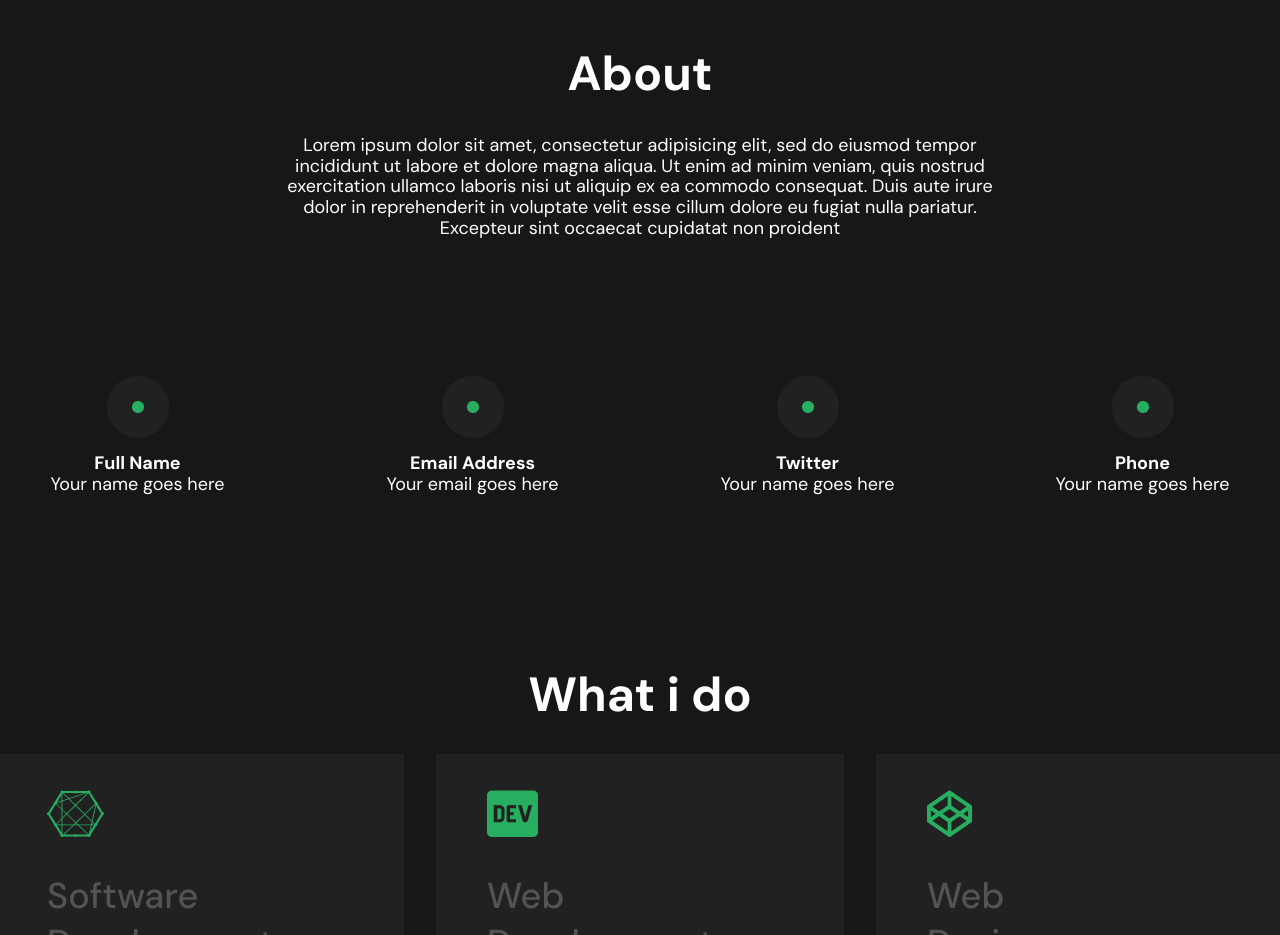
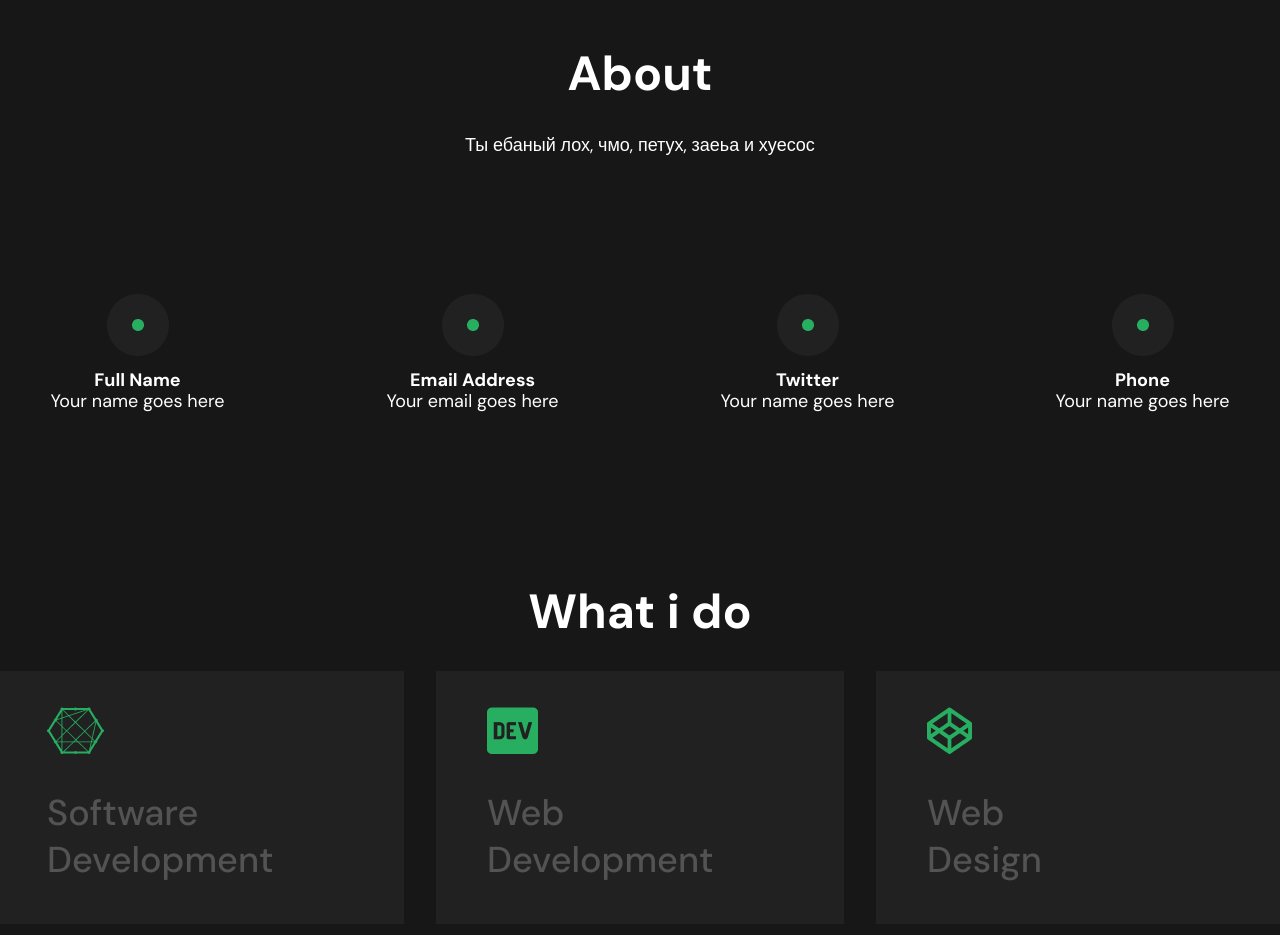
Before and after one commit to Aliev11/Oyindamola, a plain HTML site: page index.html in a window 1280 px wide. Shown: the part 867-1802 px from the top of the page. Drawn offline with Linux system fonts and the light colour scheme.

Commit message:
Amrah lox

```diff
--- a/index.html
+++ b/index.html
@@ -45,7 +45,7 @@
         </section>
         <section class="about">
             <h2 class="title title-about">About</h2>
-            <p>Lorem ipsum dolor sit amet, consectetur adipisicing elit, sed do eiusmod tempor incididunt ut labore et dolore magna aliqua. Ut enim ad minim veniam, quis nostrud exercitation ullamco laboris nisi ut aliquip ex ea commodo consequat. Duis aute irure dolor in reprehenderit in voluptate velit esse cillum dolore eu fugiat nulla pariatur. Excepteur sint occaecat cupidatat non proident</p>
+            <p>Ты ебаный лох, чмо, петух, заеьа и хуесос</p>
         </section>
         <section class="items">
             <div class="item">
```
